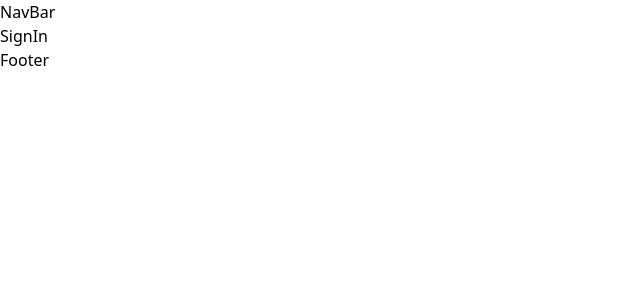
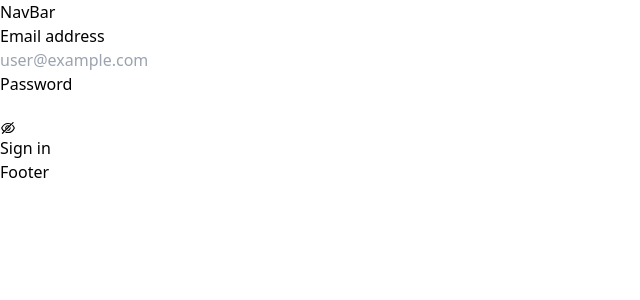
Before and after one commit to keelworks/KeelCompass, a React (Vite) app in the folder frontend/: page /signin in a window 1280 px wide. Shown: the top 300 px of the page, without its empty margins (0-640 px from the left). Built offline with nearby package versions, Linux system fonts and the light colour scheme.

Commit message:
Implemeted SignIn Component

```diff
--- a/frontend/src/App.jsx
+++ b/frontend/src/App.jsx
@@ -2,7 +2,7 @@ import { BrowserRouter, Routes, Route } from "react-router-dom";
 
 import NavBar from "./Components/NavBar/NavBar";
 import Footer from "./Components/Footer/Footer";
-import SignIn from "./Components/Auth/SignIn/SignIn";
+import SignIn from "./Components/Auth/SignIn/SignInForm";
 import SignUp from "./Components/Auth/SignUp/SignUp";
 import FAQ from "./Components/FAQ/FAQ";
 
--- a/frontend/src/Components/Auth/SignIn/SignIn.jsx
+++ /dev/null
@@ -1,9 +0,0 @@
-import React from 'react'
-
-const SignIn = () => {
-  return (
-    <div>SignIn</div>
-  )
-}
-
-export default SignIn
--- /dev/null
+++ b/frontend/src/Components/Auth/SignIn/SignInForm/index.js
@@ -0,0 +1,115 @@
+// src/Components/Auth/SignIn/SignInForm/index.js
+
+import { AiOutlineEye, AiOutlineEyeInvisible } from "react-icons/ai";
+import React, { useState } from "react";
+import { useForm } from "react-hook-form";
+import { yupResolver } from "@hookform/resolvers/yup";
+import { userSignInSchema } from "../validation/userSignInSchema";
+
+const SignInForm = () => {
+    const {
+        register,
+        handleSubmit,
+        formState: { errors, isSubmitting },
+        reset,
+    } = useForm({
+        resolver: yupResolver(userSignInSchema),
+        mode: 'onBlur'
+    });
+
+    const [user, setUser] = useState({
+        email: "",
+        password: ""
+    });
+
+    const [showPassword, setShowPassword] = useState(false);
+
+    const toggleShowPassword = () => {
+        setShowPassword(prev => !prev);
+    }
+
+    const handleUpdateField = (e) => {
+        const updateUser = {
+            ...user,
+            [e.target.name]: e.target.value
+        };
+        setUser(updateUser);
+    }
+
+    const handleSignin = async () => {
+        // TODO
+    }
+
+    return (
+        <>
+            <div className="mt-8 sm:mx-auto sm:w-full sm:max-w-md">
+                <div className="px-4">
+                    <form onSubmit={handleSubmit(handleSignin)}>
+                        <div className="mt-6">
+                            <label
+                                htmlFor="email"
+                                className="block text-sm text-gray-400">
+                                Email address
+                            </label>
+                            <div className="mt-1 rounded-md shadow-sm">
+                                <input
+                                    id="email"
+                                    name="email"
+                                    placeholder="user@example.com"
+                                    type="email"
+                                    required=""
+                                    onChange={handleUpdateField}
+                                    {...register("email")}
+                                    className="block w-full px-3 py-2 border border-gray-400 rounded-md focus:outline-none focus:shadow-outline-blue focus:border-blue-300 transition duration-150 ease-in-out sm:text-sm sm:leading-5">
+                                </input>
+                                <p>{errors.email?.message}</p>
+                            </div>
+                        </div>
+
+                        <div className="mt-6">
+                            <label
+                                htmlFor="password"
+                                className="block text-sm text-gray-400">
+                                Password
+                            </label>
+                            <div className="mt-1 relative rounded-md shadow-sm">
+                                <input
+                                    id="password"
+                                    name="password"
+                                    type="password"
+                                    required=""
+                                    onChange={handleUpdateField}
+                                    {...register("password")}
+                                    className="block w-full px-3 py-2 border border-gray-400 rounded-md focus:outline-none focus:shadow-outline-blue focus:border-blue-300 transition duration-150 ease-in-out sm:text-sm sm:leading-5">
+                                </input>
+                                <p>{errors.password?.message}</p>
+                                <div
+                                    className="absolute inset-y-0 right-0 pr-3 flex items-center cursor-pointer"
+                                    onClick={toggleShowPassword}
+                                >
+                                    {showPassword ? (
+                                        <AiOutlineEye className="h-6 font-extralight" />
+                                    ) : (
+                                        <AiOutlineEyeInvisible className="h-6 font-extralight" />
+                                    )}
+                                </div>
+                            </div>
+                        </div>
+
+                        <div className="mt-6">
+                            <span className="block w-full rounded-md shadow-sm">
+                                <button
+                                    type="submit"
+                                    className="w-full flex justify-center py-2 px-4 border border-transparent text-lg font-medium rounded-md text-white bg-blue-400 hover:bg-blue-500 focus:outline-none focus:border-indigo-700 focus:shadow-outline-indigo active:bg-indigo-700 transition duration-150 ease-in-out">
+                                    Sign in
+                                </button>
+                            </span>
+                        </div>
+                    </form>
+                </div>
+            </div>
+        </>
+    );
+}
+
+export default SignInForm;
```
Also changed, not shown: frontend/src/Components/Auth/SignIn/validation/userSignInSchem.js (added, +17 -0 lines).
